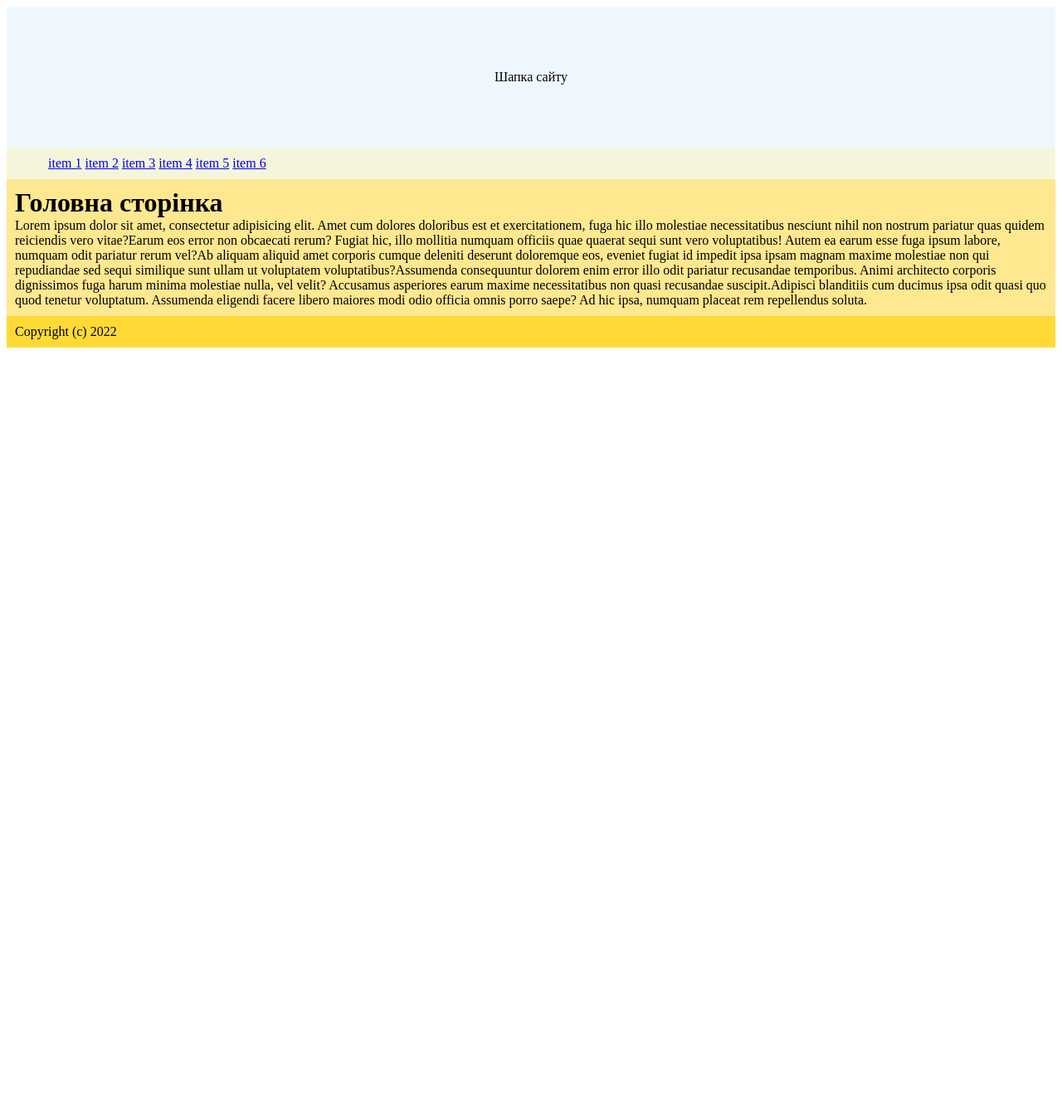
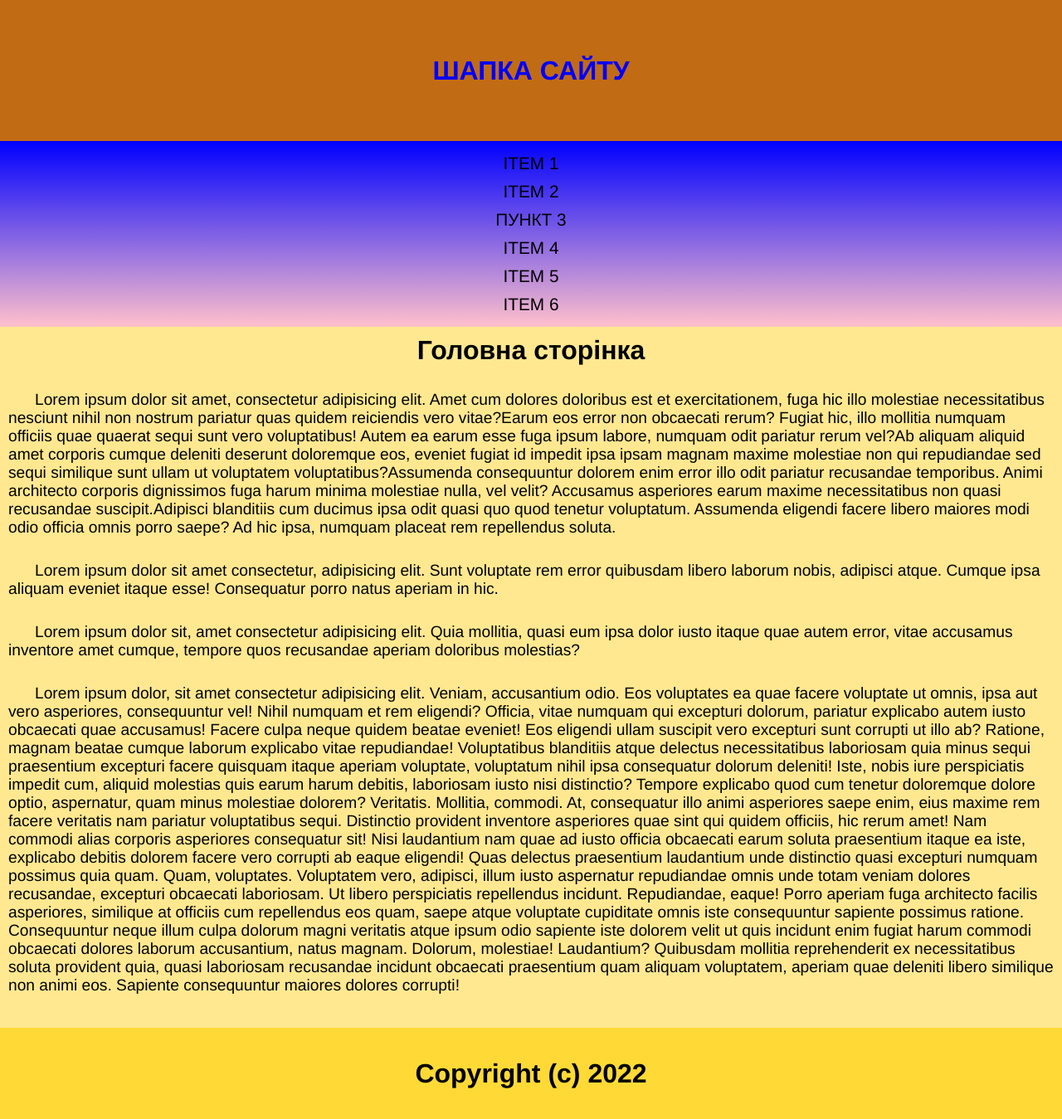
Before and after one commit to AndriyMorozov/prakt03, a plain HTML site: page index.html in a window 1280 px wide. Shown: the whole page at 83% size. Before the commit the page ends 800 px from the top, so only its background shows below. Drawn offline with Linux system fonts and the light colour scheme.

Commit message:
Kucher Viktor

```diff
--- a/index.html
+++ b/index.html
@@ -7,13 +7,13 @@
 </head>
 <body>
     <header>
-        Шапка сайту
+        <h1>Шапка сайту</h1>
     </header>
     <div id="menu">
         <ul>
             <li><a href="#">item 1</a></li>
             <li><a href="#">item 2</a></li>
-            <li><a href="#">item 3</a></li>
+            <li><a href="#">пункт 3</a></li>
             <li><a href="#">item 4</a></li>
             <li><a href="#">item 5</a></li>
             <li><a href="#">item 6</a></li>
@@ -21,10 +21,24 @@
     </div>
     <main>
         <h1>Головна сторінка</h1>
-        <p><span>Lorem ipsum dolor sit amet, consectetur adipisicing elit. Amet cum dolores doloribus est et exercitationem, fuga hic illo molestiae necessitatibus nesciunt nihil non nostrum pariatur quas quidem reiciendis vero vitae?</span><span>Earum eos error non obcaecati rerum? Fugiat hic, illo mollitia numquam officiis quae quaerat sequi sunt vero voluptatibus! Autem ea earum esse fuga ipsum labore, numquam odit pariatur rerum vel?</span><span>Ab aliquam aliquid amet corporis cumque deleniti deserunt doloremque eos, eveniet fugiat id impedit ipsa ipsam magnam maxime molestiae non qui repudiandae sed sequi similique sunt ullam ut voluptatem voluptatibus?</span><span>Assumenda consequuntur dolorem enim error illo odit pariatur recusandae temporibus. Animi architecto corporis dignissimos fuga harum minima molestiae nulla, vel velit? Accusamus asperiores earum maxime necessitatibus non quasi recusandae suscipit.</span><span>Adipisci blanditiis cum ducimus ipsa odit quasi quo quod tenetur voluptatum. Assumenda eligendi facere libero maiores modi odio officia omnis porro saepe? Ad hic ipsa, numquam placeat rem repellendus soluta.</span></p>
+        <p>
+            <span>Lorem ipsum dolor sit amet, consectetur adipisicing elit. Amet cum dolores doloribus est et exercitationem, fuga hic illo molestiae necessitatibus nesciunt nihil non nostrum pariatur quas quidem reiciendis vero vitae?</span><span>Earum eos error non obcaecati rerum? Fugiat hic, illo mollitia numquam officiis quae quaerat sequi sunt vero voluptatibus! Autem ea earum esse fuga ipsum labore, numquam odit pariatur rerum vel?</span><span>Ab aliquam aliquid amet corporis cumque deleniti deserunt doloremque eos, eveniet fugiat id impedit ipsa ipsam magnam maxime molestiae non qui repudiandae sed sequi similique sunt ullam ut voluptatem voluptatibus?</span><span>Assumenda consequuntur dolorem enim error illo odit pariatur recusandae temporibus. Animi architecto corporis dignissimos fuga harum minima molestiae nulla, vel velit? Accusamus asperiores earum maxime necessitatibus non quasi recusandae suscipit.</span><span>Adipisci blanditiis cum ducimus ipsa odit quasi quo quod tenetur voluptatum. Assumenda eligendi facere libero maiores modi odio officia omnis porro saepe? Ad hic ipsa, numquam placeat rem repellendus soluta.</span>
+        </p>
+        <p>Lorem ipsum dolor sit amet consectetur, adipisicing elit. Sunt voluptate rem error quibusdam libero laborum nobis, adipisci atque. Cumque ipsa aliquam eveniet itaque esse! Consequatur porro natus aperiam in hic.</p>
+        <p>Lorem ipsum dolor sit, amet consectetur adipisicing elit. Quia mollitia, quasi eum ipsa dolor iusto itaque quae autem error, vitae accusamus inventore amet cumque, tempore quos recusandae aperiam doloribus molestias?</p>
+        <p>Lorem ipsum dolor, sit amet consectetur adipisicing elit. Veniam, accusantium odio. Eos voluptates ea quae facere voluptate ut omnis, ipsa aut vero asperiores, consequuntur vel! Nihil numquam et rem eligendi?
+        Officia, vitae numquam qui excepturi dolorum, pariatur explicabo autem iusto obcaecati quae accusamus! Facere culpa neque quidem beatae eveniet! Eos eligendi ullam suscipit vero excepturi sunt corrupti ut illo ab?
+        Ratione, magnam beatae cumque laborum explicabo vitae repudiandae! Voluptatibus blanditiis atque delectus necessitatibus laboriosam quia minus sequi praesentium excepturi facere quisquam itaque aperiam voluptate, voluptatum nihil ipsa consequatur dolorum deleniti!
+        Iste, nobis iure perspiciatis impedit cum, aliquid molestias quis earum harum debitis, laboriosam iusto nisi distinctio? Tempore explicabo quod cum tenetur doloremque dolore optio, aspernatur, quam minus molestiae dolorem? Veritatis.
+        Mollitia, commodi. At, consequatur illo animi asperiores saepe enim, eius maxime rem facere veritatis nam pariatur voluptatibus sequi. Distinctio provident inventore asperiores quae sint qui quidem officiis, hic rerum amet!
+        Nam commodi alias corporis asperiores consequatur sit! Nisi laudantium nam quae ad iusto officia obcaecati earum soluta praesentium itaque ea iste, explicabo debitis dolorem facere vero corrupti ab eaque eligendi!
+        Quas delectus praesentium laudantium unde distinctio quasi excepturi numquam possimus quia quam. Quam, voluptates. Voluptatem vero, adipisci, illum iusto aspernatur repudiandae omnis unde totam veniam dolores recusandae, excepturi obcaecati laboriosam.
+        Ut libero perspiciatis repellendus incidunt. Repudiandae, eaque! Porro aperiam fuga architecto facilis asperiores, similique at officiis cum repellendus eos quam, saepe atque voluptate cupiditate omnis iste consequuntur sapiente possimus ratione.
+        Consequuntur neque illum culpa dolorum magni veritatis atque ipsum odio sapiente iste dolorem velit ut quis incidunt enim fugiat harum commodi obcaecati dolores laborum accusantium, natus magnam. Dolorum, molestiae! Laudantium?
+        Quibusdam mollitia reprehenderit ex necessitatibus soluta provident quia, quasi laboriosam recusandae incidunt obcaecati praesentium quam aliquam voluptatem, aperiam quae deleniti libero similique non animi eos. Sapiente consequuntur maiores dolores corrupti!</p>
     </main>
     <footer>
-        Copyright (c) 2022
+        <h2>Copyright (c) 2022</h2>
     </footer>
 </body>
 </html>
--- a/style.css
+++ b/style.css
@@ -1,11 +1,19 @@
+html{
+    font-family: Helvetica, Arial, sans-serif;
+    font:italic 20px;
+}
+html,body{
+    margin: 0;
+    padding: 0;
+}
 header {
     height: 150px;
     line-height: 150px;
     text-align: center;
-    background-color: aliceblue;
+    background-color: rgb(194, 107, 21);
 }
 #menu {
-    background-color: beige;
+    background: linear-gradient(blue, pink);
 }
 main {
     background-color: #ffe890;
@@ -15,18 +23,40 @@ footer {
 }
 ul {
     list-style-type: none;
+    display: flex;
+    flex-direction: column;
 }
 ul li {
-    margin : 0;
+    margin : 5px 0;
     padding: 0;
     display: inline-block;
+    text-align: center;
 }
 ul li a {
     display: inline-block;
+    text-decoration: none;
+    color:black;
+    text-transform: uppercase;
+    font-size: 1.3rem;
 }
 h1, p, ul {
     margin: 0;
+    padding: 0;
 }
 header, #menu, main, footer {
     padding: 10px;
 }
+header h1{
+    color:blue;
+    text-transform: uppercase;
+
+}
+main h1,footer h2{
+    text-align: center;
+    font-size: 2rem;
+}
+main p{
+    margin: 30px 0;
+    text-indent: 2rem;
+    font-size: 1.2rem;
+}
```
